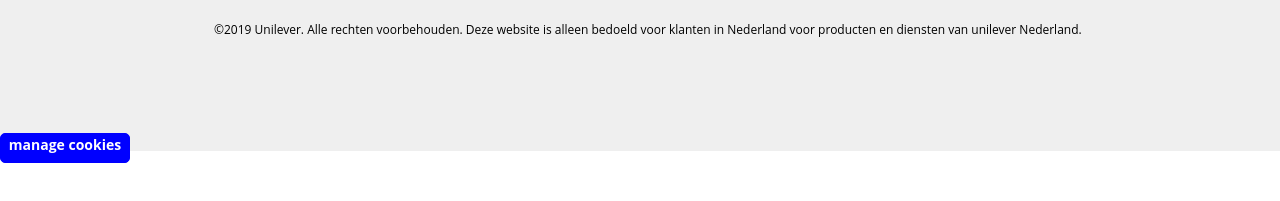
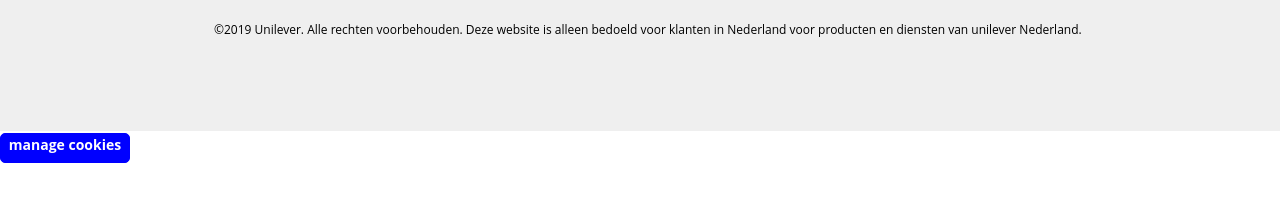
Before and after one commit to noah-road/teamsanfrancisco-groupassignment-zwitsalnl, a plain HTML site: page index.html in a window 1280 px wide. Shown: the part 559-760 px from the top of the page. Drawn offline with Linux system fonts and the light colour scheme.

Commit message:
changes to footer

```diff
--- a/css/footer.css
+++ b/css/footer.css
@@ -4,7 +4,7 @@
    margin-top: 8rem;
    padding-top: 3rem;
    flex-direction: column;
-   height: 500px;
+   height: 480px;
    width: 100%;
    background: #efefef;
    text-decoration: none;
@@ -136,9 +136,8 @@
    height: 2rem;
    margin-right: 6rem;
 }
- .button-2 :hover{
+ .button-2:hover{
   color: white;
-  text-decoration: underline overline;
 }
 .instagram:hover{
   color: wihte;
```
Also changed, not shown: index.html (+3 -4 lines).
